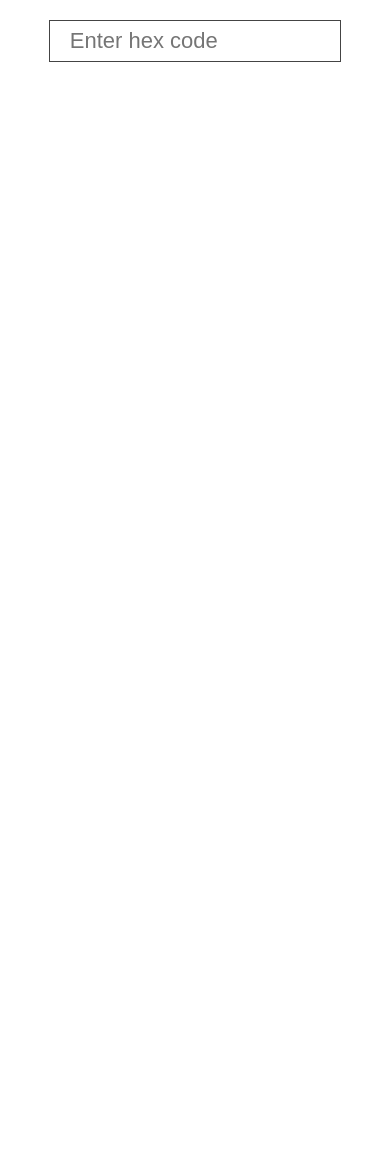
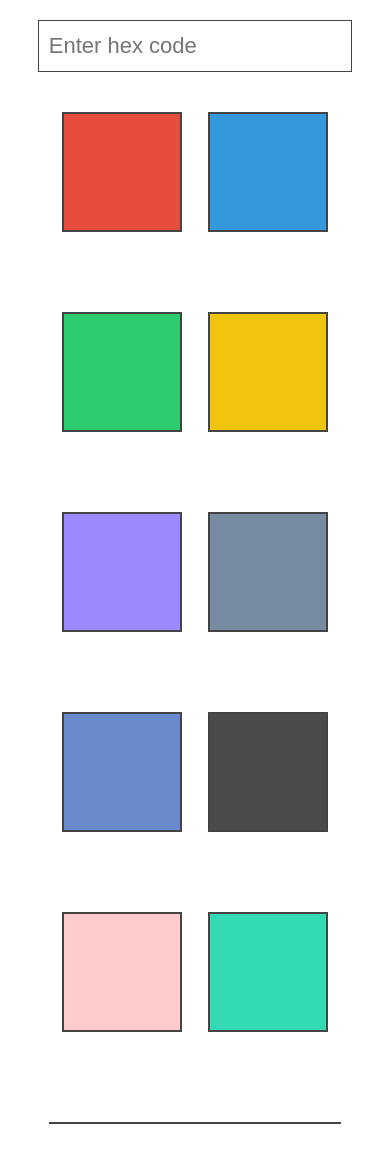
Before and after one commit to flaaaps/color-palatte, a plain HTML site: page index.html in a window 390 px wide. Before the commit the page ends 906 px from the top, so only its background shows below. Drawn offline with nearby package versions, Linux system fonts and the light colour scheme.

Commit message:
Added pre-wrapper

```diff
--- a/index.html
+++ b/index.html
@@ -1,4 +1,5 @@
 <!DOCTYPE html>
+<!--suppress ALL -->
 <html lang="en">
 
    <head>
@@ -14,8 +15,70 @@
 
    <body>
       <input type="text" id="value-add" placeholder="Enter hex code">
-      <div class="wrapper" id="wrapper">
+      <div class="pre-wrapper" id="pre-wrapper">
+         <div style='background: #e74c3c' class="color">
+            <div class="inner">
+               <span class="tooltip">#e74c3c</span>
+               <input class="hidden-value" type="text" value="#e74c3c">
+            </div>
+         </div>
+         <div style='background: #3498db' class="color">
+            <div class="inner">
+               <span class="tooltip">#3498db</span>
+               <input class="hidden-value" type="text" value="#3498db">
+            </div>
+         </div>
+         <div style='background: #2ecc71' class="color">
+            <div class="inner">
+               <span class="tooltip">#2ecc71</span>
+               <input class="hidden-value" type="text" value="#2ecc71">
+            </div>
+         </div>
+         <div style='background: #f1c40f' class="color">
+            <div class="inner">
+               <span class="tooltip">#f1c40f</span>
+               <input class="hidden-value" type="text" value="#f1c40f">
+            </div>
+         </div>
+         <div style='background: #9c88ff' class="color">
+            <div class="inner">
+               <span class="tooltip">#9c88ff</span>
+               <input class="hidden-value" type="text" value="#9c88ff">
+            </div>
+         </div>
+         <div style='background: #778ca3' class="color">
+            <div class="inner">
+               <span class="tooltip">#778ca3</span>
+               <input class="hidden-value" type="text" value="#778ca3">
+            </div>
+         </div>
+         <div style='background: #6a89cc' class="color">
+            <div class="inner">
+               <span class="tooltip">#6a89cc</span>
+               <input class="hidden-value" type="text" value="#6a89cc">
+            </div>
+         </div>
+         <div style='background: #4b4b4b' class="color">
+            <div class="inner">
+               <span class="tooltip">#4b4b4b</span>
+               <input class="hidden-value" type="text" value="#4b4b4b">
+            </div>
+         </div>
+         <div style='background: #ffcccc' class="color">
+            <div class="inner">
+               <span class="tooltip">#ffcccc</span>
+               <input class="hidden-value" type="text" value="#ffcccc">
+            </div>
+         </div>
+         <div style='background: #33d9b2' class="color">
+            <div class="inner">
+               <span class="tooltip">#33d9b2</span>
+               <input class="hidden-value" type="text" value="#33d9b2">
+            </div>
+         </div>
       </div>
+      <div class="separation-line"></div>
+      <div id="wrapper" class="wrapper"></div>
       <script src="app.js"></script>
       <script src="https://unpkg.com/ionicons@5.0.0/dist/ionicons.js"></script>
    </body>
--- a/main.css
+++ b/main.css
@@ -6,25 +6,28 @@
 
 body {
     width: 100%;
-    height: 100vh;
     font-family: Rubik, sans-serif;
 }
-.wrapper {
+.wrapper, .pre-wrapper {
     display: grid;
     width: 75%;
+    max-width: 1500px;
     margin: 0 auto;
     align-items: center;
     justify-items: center;
     height: 100%;
-    grid-template-columns: repeat(4, 1fr);
+    grid-template-columns: repeat(5, 1fr);
     grid-auto-rows: 200px;
-    padding-bottom: 200px;
+}
+.wrapper {
 }
 #value-add {
+    all: unset;
     width: 75%;
+    max-width: 1500px;
     height: 30px;
     display: block;
-    padding: 20px;
+    padding: 10px;
     font-size: 22px;
     margin: 20px auto 0 auto;
     border: 1px solid #444444;
@@ -53,7 +56,7 @@ body {
     border: 2px solid #444444;
     position: relative;
     overflow: hidden;
-    transition: .3s ease;
+    transition: .2s ease;
 }
 
 .color .inner {
@@ -66,9 +69,21 @@ body {
     flex-direction: column;
     font-size: 27px;
     transition: .4s ease;
+    background-color: rgba(0, 0, 0, .8);
+    color: white;
+    top: 100%;
+    position: relative;
+}
+.color .inner:before {
+    content: '';
+    position: absolute;
+    width: 100%;
+    height: 100%;
+    top: -100%;
+    background-color: #fff;
 }
 .color .inner ion-icon {
-    color: red;
+    color: #f33f3f;
     font-size: 25px;
     position: absolute;
     bottom: 15px;
@@ -77,18 +92,30 @@ body {
 
 .color:hover .inner {
     transform: translateY(0);
+    top: 0;
+}
+.separation-line {
+    width: 75%;
+    max-width: 1500px;
+    margin: 50px auto;
+    height: 2px;
+    background-color: #444444;
 }
 .hidden-value {
     display: none;
 }
-
-@media (max-width: 800px) {
-    .wrapper {
-        grid-template-columns: repeat(2, 1fr);
+@media (max-width: 1100px) {
+    .wrapper, .pre-wrapper {
+        grid-template-columns: repeat(3, 1fr);
     }
 }
-@media (max-width: 650px) {
-    .wrapper {
-        grid-template-columns: 1fr;
+
+@media (max-width: 750px) {
+    .color {
+        width: 120px;
+        height: 120px;
+    }
+    .wrapper, .pre-wrapper {
+        grid-template-columns: 1fr 1fr;
     }
 }
```
